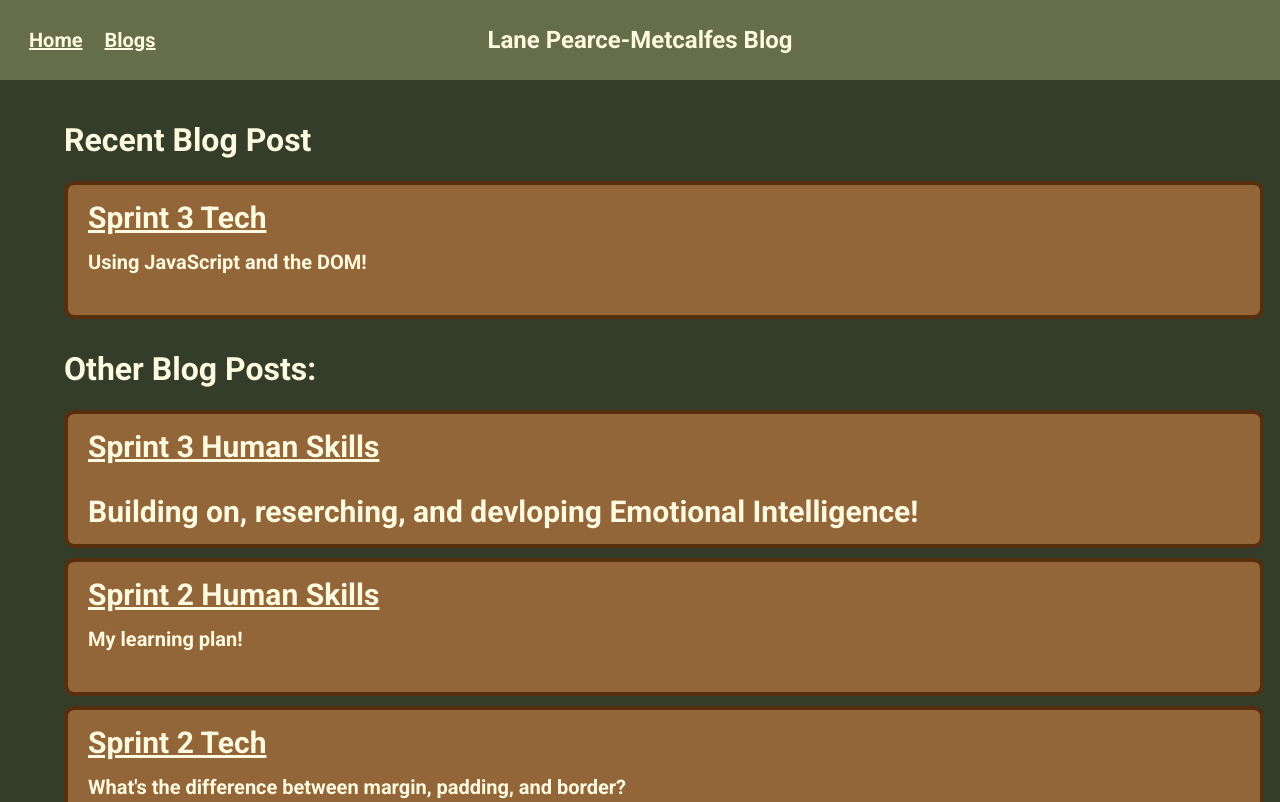
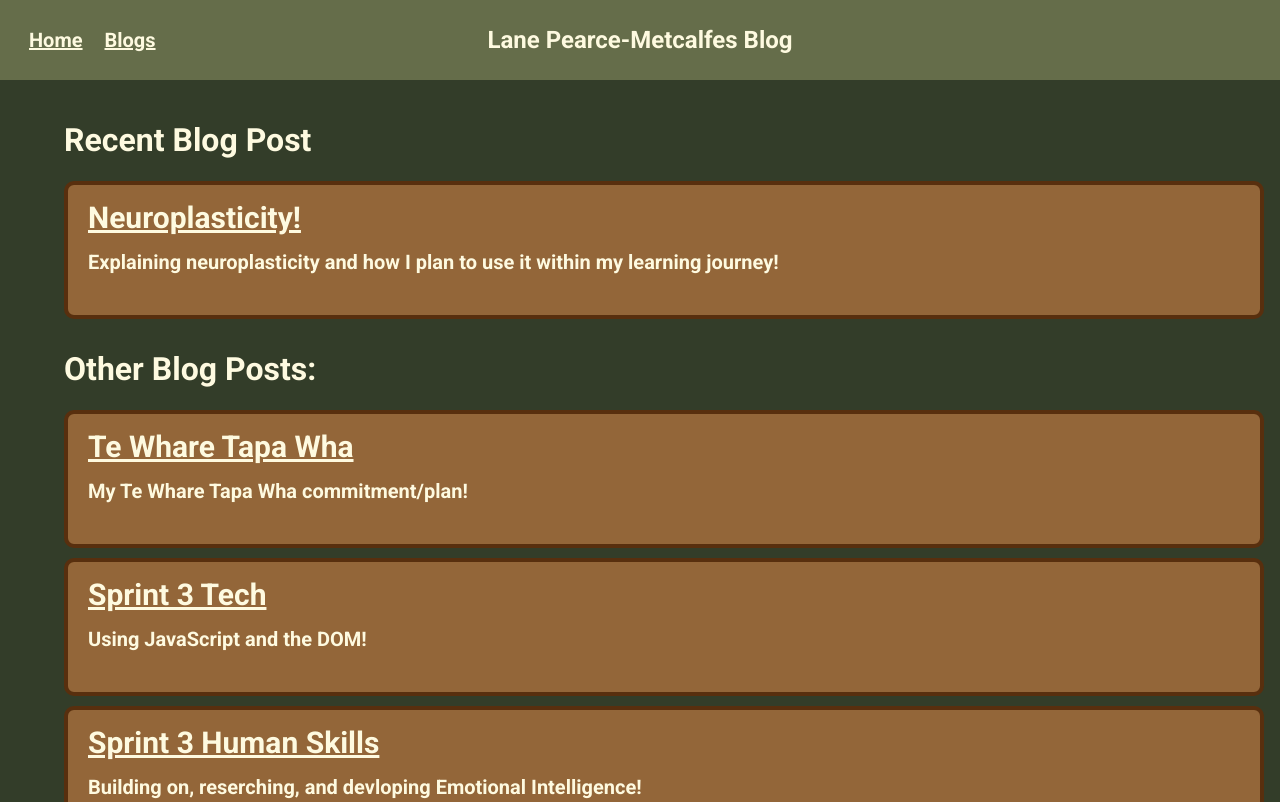
Before and after one commit to lane-pearce-metcalfe/lane-pearce-metcalfe.github.io, a plain HTML site: page blog/blog-list.html in a window 1280 px wide. Shown: the top 802 px of the page. Drawn offline with Linux system fonts and the light colour scheme; a web font is replaced by a local one.

Commit message:
Updated blog list

```diff
--- a/blog/blog-list.html
+++ b/blog/blog-list.html
@@ -32,20 +32,32 @@
       <h1>Recent Blog Post</h1>
       <div class="blog-list">
         <div class="blog-div">
+          <a href="../blog/blogs/neuroplasticity.html"
+          >Neuroplasticity!</a
+        >
+        <p>Explaining neuroplasticity and how I plan to use it within my learning journey!</p>
+        </div>
+      </div>
+      <h1>Other Blog Posts:</h1>
+        <div class="blog-list">
+          <div class="blog-div">
+            <a href="../blog/blogs/te-whare-tapa-wha.html"
+            >Te Whare Tapa Wha</a
+          >
+          <p>My Te Whare Tapa Wha commitment/plan!</p>
+          </div>
+        <div class="blog-div">
           <a href="../blog/blogs/javascript-dom.html"
           >Sprint 3 Tech</a
         >
         <p>Using JavaScript and the DOM!</p>
         </div>
-      </div>
-      <h1>Other Blog Posts:</h1>
         <div class="blog-div">
           <a href="../blog/blogs/emotional-intelligence.html"
             >Sprint 3 Human Skills</a
           >
           <p>Building on, reserching, and devloping Emotional Intelligence!</p>
         </div>
-      <div class="blog-list">
         <div class="blog-div">
           <a href="../blog/blogs/sprint-2-human-skills.html"
             >Sprint 2 Human Skills</a
```
Lines whose indentation alone changed are shown as unchanged.
